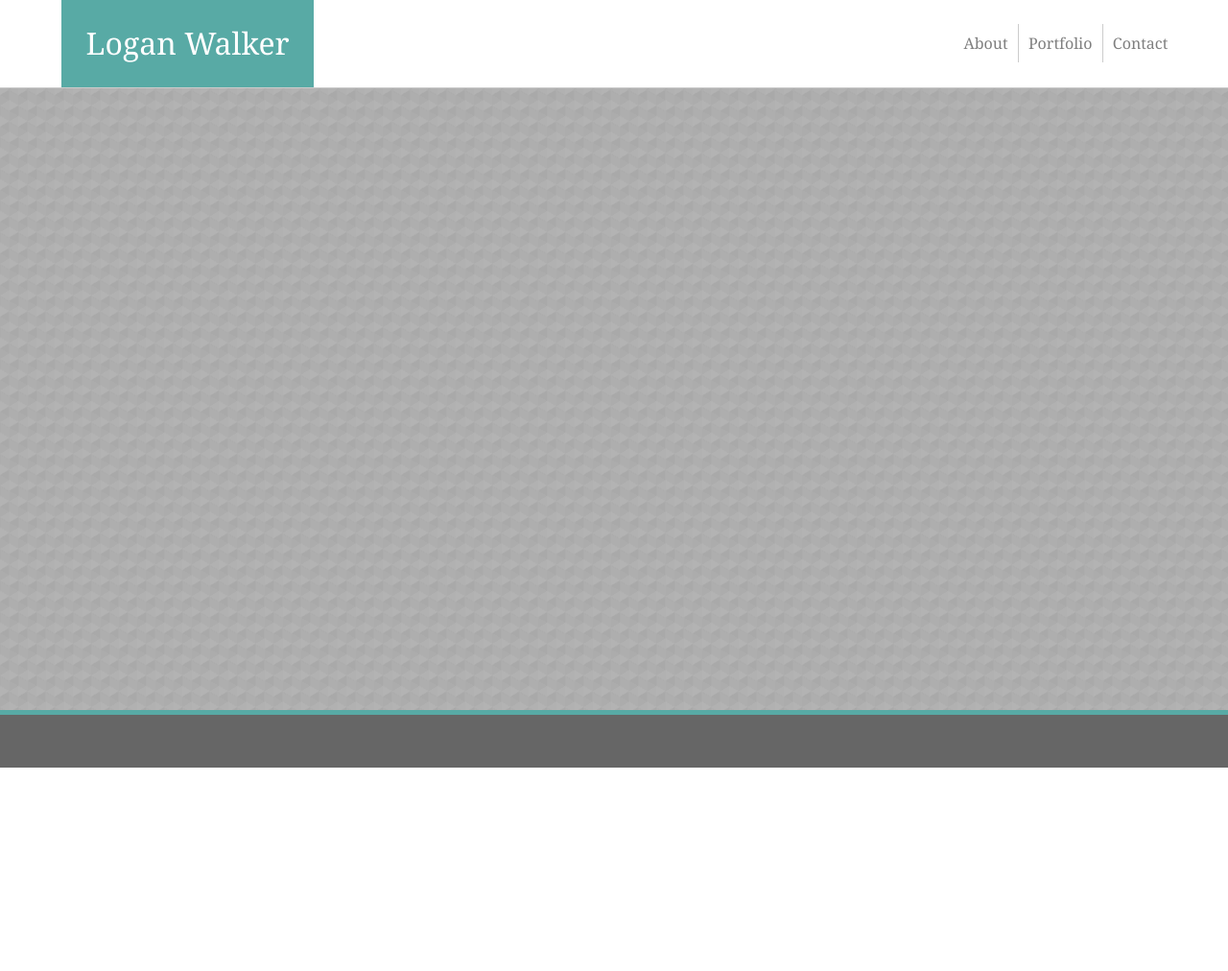
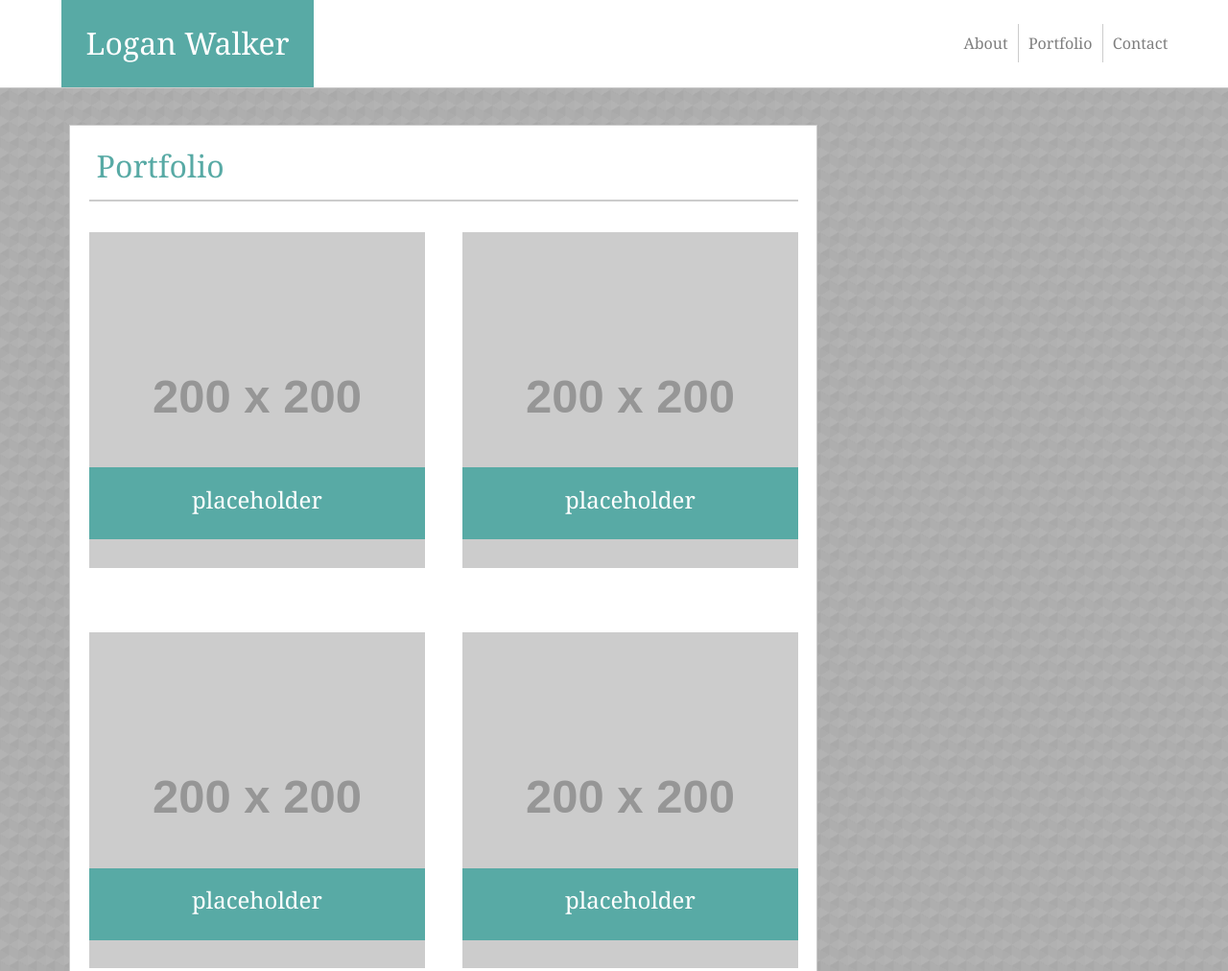
Before and after one commit to logantwalker/HW-02-ResponsivePortfolio, a plain HTML site: page pages/portfolio.html in a window 1280 px wide. Shown: the top 1012 px of the page at 96% size. Before the commit the page ends 800 px from the top, so only its background shows below. Drawn offline with nearby package versions, Linux system fonts and the light colour scheme; placeholder pictures from the web are drawn by us.

Commit message:
portfolio feature update

```diff
--- a/pages/portfolio.html
+++ b/pages/portfolio.html
@@ -38,8 +38,48 @@
             </ul>
         </div>
     </nav>
-    <main>
-
+    <main class= 'container container-xs container-sm container-md container-lg' id='portfolio-parent'>
+        <div class='row'>
+            <div class='col-xs-12 col-sm-12 col-md-8 col-lg-8' id='portfolio-card'>
+                <div class='row'>
+                    <div class='col-12' id='portfolio-head'>
+                        <h2>Portfolio</h2>
+                    </div>
+                </div>
+                <div class='row'>
+                    <div class='col' id='portfolio-item'>
+                        <img src='https://via.placeholder.com/200'>
+                        <div class='col-12 align-self-center' id='portfolio-banner'>
+                            <h4>placeholder</h4>
+                        </div>
+                    </div>
+                    <div class='col' id='portfolio-item'>
+                        <img src='https://via.placeholder.com/200'>
+                        <div class='col-12 align-self-center' id='portfolio-banner'>
+                            <h4>placeholder</h4>
+                        </div>
+                    </div>
+                    <div class='col' id='portfolio-item'>
+                        <img src='https://via.placeholder.com/200'>
+                        <div class='col-12 align-self-center' id='portfolio-banner'>
+                            <h4>placeholder</h4>
+                        </div>
+                    </div>
+                    <div class='col' id='portfolio-item'>
+                        <img src='https://via.placeholder.com/200'>
+                        <div class='col-12 align-self-center' id='portfolio-banner'>
+                            <h4>placeholder</h4>
+                        </div>
+                    </div>
+                    <div class='col' id='portfolio-item'>
+                        <img src='https://via.placeholder.com/200'>
+                        <div class='col-12 align-self-center' id='portfolio-banner'>
+                            <h4>placeholder</h4>
+                        </div>
+                    </div>
+                </div>
+            </div>
+        </div>
     </main>
 
     <footer class="footer">
--- a/styles/index.css
+++ b/styles/index.css
@@ -7,6 +7,7 @@ body{
     background-image: url(../Assets/Images/hexabump.png);
     font-family:Georgia, 'Times New Roman', Times, serif;
     margin-bottom: 10%;
+    overflow-x: hidden;
 }
 footer{
     width:100%;
@@ -134,6 +135,14 @@ footer{
         min-width:50%;
         float: left;
     }
+
+    /* testing portfolio page*/
+    #portfolio-card{
+        min-width: 95%;
+        margin-left: 2%;
+        margin-right: 3%;
+        margin-bottom: 10%;
+    }
 }
 
 
--- a/styles/portfolio.css
+++ b/styles/portfolio.css
@@ -1 +1,68 @@
 /* styling specific to portfolio page */
+#portfolio-parent{
+    margin-top:3%;
+    margin-left: 5%;
+    margin-right:5%;
+    margin-bottom: 5%;
+    padding:0px;
+}
+
+#portfolio-card{
+    background-color: #ffffff;
+    border: 1px solid #cccccc;
+    max-width:90%;
+    margin-left:2%;
+    margin-bottom: 10%;
+
+}
+#portfolio-head{
+    color: #58AAA5;
+    padding-left:1%;
+    padding-right: 0%;
+    padding-bottom:1%;
+    max-width:95%;
+    padding-top:3%;
+    margin-left:2.5%;
+    margin-right:2.5%;
+    margin-bottom:4%;
+    border-bottom:2px solid #CCCCCC;
+}
+
+#portfolio-item{
+    padding: 0% 0%;
+    min-width:50%;
+    max-width: 50%;
+
+}
+#portfolio-item img{
+    object-fit: cover;
+    width:90%;
+    margin-left:5%;
+    margin-right:5%;
+
+}
+#portfolio-banner{
+    width:90%;
+    height:18%;
+    background-color: #58aaa5;
+    margin-left:5%;
+    margin-right:5%;
+    position: relative;
+    bottom:25%;
+
+}
+
+#portfolio-banner h4{
+    text-align: center;
+    color: #ffffff;
+    padding-bottom: 6%;
+    padding-top: 6%;
+    margin:0;
+
+
+}
+
+/* styling for responsivity */
+@media (max-width:768px){
+
+}
```
Also changed, not shown: index.html (+1 -1 lines).
